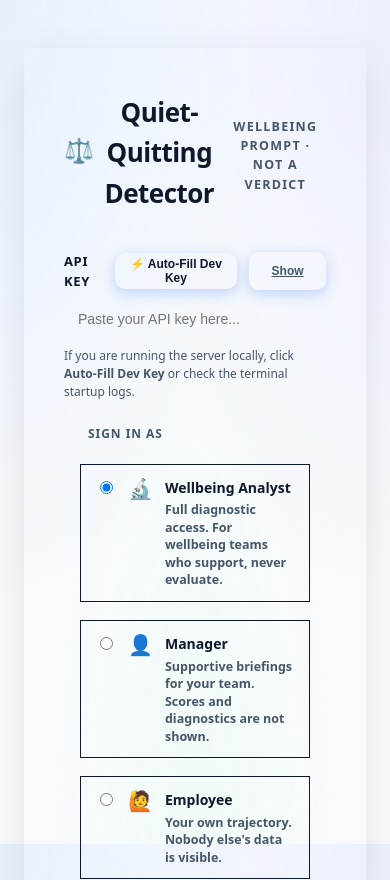
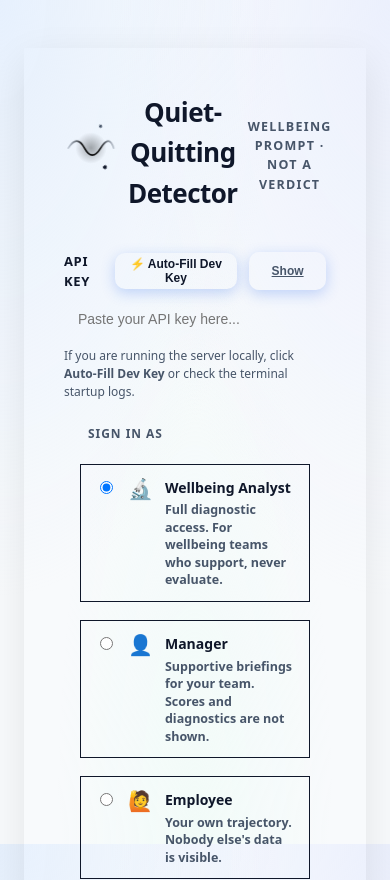
Before and after one commit to Athish2002/quiet-quitting-detector, a React (Vite) app in the folder frontend/: page /cohort in a window 390 px wide. Shown: the top 880 px of the page. Built offline with nearby package versions, Linux system fonts and the light colour scheme.

Commit message:
feat(ui): signature Equilibrium Orbit brand symbol, jaw-dropping theme animations, and responsive micro-interactions

```diff
--- a/frontend/src/components/ApiKeyGate.tsx
+++ b/frontend/src/components/ApiKeyGate.tsx
@@ -21,6 +21,7 @@ import {
   clearRole,
   useRole,
 } from "../contexts/RoleContext";
+import { BrandSymbol } from "./BrandSymbol";
 
 const DEV_KEYS: Record<Role, string> = {
   analyst: "qqd-dev-key-admin-local-32bytes",
@@ -109,8 +110,8 @@ export function ApiKeyGate({ children }: { children: React.ReactNode }) {
         }}
       >
         <div className="gate__brand" style={{ textAlign: "center", marginBottom: "2rem" }}>
-          <div style={{ display: "inline-flex", alignItems: "center", justifyContent: "center", width: "48px", height: "48px", background: "var(--accent-bg)", color: "var(--accent)", fontSize: "24px", marginBottom: "12px" }}>
-            ⚖️
+          <div style={{ display: "inline-flex", alignItems: "center", justifyContent: "center", marginBottom: "14px" }}>
+            <BrandSymbol size={54} />
           </div>
           <h1 className="gate__title" style={{ margin: "0 0 6px", fontSize: "26px", fontFamily: "var(--font-heading)", color: "var(--ink)", letterSpacing: "-0.02em" }}>
             Quiet-Quitting Detector
--- /dev/null
+++ b/frontend/src/components/BrandSymbol.tsx
@@ -0,0 +1,165 @@
+// frontend/src/components/BrandSymbol.tsx
+//
+// The signature emblem for the Quiet-Quitting Detector:
+// "The Equilibrium Orbit & Telemetry Waveform"
+//
+// Architecture:
+// 1. Gyroscopic Calibration Orbit (Dual-speed rotation)
+// 2. Harmonic Telemetry Sine Wave (Dynamic pulsing gradient)
+// 3. Central Balance Meridian & Nucleus (Equilibrium indicator)
+// 4. Tri-Node Orbital Telemetry Satellites (Output, Responsiveness, Wellbeing)
+
+export interface BrandSymbolProps {
+  size?: "sm" | "md" | "lg" | "xl" | number;
+  className?: string;
+  animate?: boolean;
+  interactive?: boolean;
+  label?: string;
+}
+
+export function BrandSymbol({
+  size = "md",
+  className = "",
+  animate = true,
+  interactive = true,
+  label = "Quiet-Quitting Detector Symbol",
+}: BrandSymbolProps) {
+  const pixelSize =
+    typeof size === "number"
+      ? size
+      : size === "sm"
+      ? 24
+      : size === "md"
+      ? 34
+      : size === "lg"
+      ? 48
+      : 64;
+
+  return (
+    <div
+      className={`brand-symbol-wrapper ${interactive ? "brand-symbol--interactive" : ""} ${className}`}
+      style={{
+        width: `${pixelSize}px`,
+        height: `${pixelSize}px`,
+        display: "inline-flex",
+        alignItems: "center",
+        justifyContent: "center",
+        flexShrink: 0,
+        position: "relative",
+      }}
+      aria-label={label}
+      role="img"
+    >
+      <svg
+        viewBox="0 0 100 100"
+        width="100%"
+        height="100%"
+        fill="none"
+        xmlns="http://www.w3.org/2000/svg"
+        className={`brand-symbol-svg ${animate ? "brand-symbol--animated" : ""}`}
+      >
+        <defs>
+          {/* Theme-Adaptive Primary Gradient */}
+          <linearGradient id="qqd-accent-grad" x1="0%" y1="0%" x2="100%" y2="100%">
+            <stop offset="0%" stopColor="var(--accent)" stopOpacity="1" />
+            <stop offset="100%" stopColor="var(--ink)" stopOpacity="0.8" />
+          </linearGradient>
+
+          {/* Glowing Waveform Gradient */}
+          <linearGradient id="qqd-wave-grad" x1="0%" y1="50%" x2="100%" y2="50%">
+            <stop offset="0%" stopColor="var(--muted)" stopOpacity="0.3" />
+            <stop offset="30%" stopColor="var(--accent)" stopOpacity="0.9" />
+            <stop offset="50%" stopColor="var(--accent)" stopOpacity="1" />
+            <stop offset="70%" stopColor="var(--accent)" stopOpacity="0.9" />
+            <stop offset="100%" stopColor="var(--muted)" stopOpacity="0.3" />
+          </linearGradient>
+
+          {/* Core Radial Flare */}
+          <radialGradient id="qqd-core-flare" cx="50%" cy="50%" r="50%">
+            <stop offset="0%" stopColor="var(--accent)" stopOpacity="0.5" />
+            <stop offset="100%" stopColor="var(--accent)" stopOpacity="0" />
+          </radialGradient>
+        </defs>
+
+        {/* Ambient Core Glow */}
+        <circle
+          cx="50"
+          cy="50"
+          r="28"
+          fill="url(#qqd-core-flare)"
+          className="brand-symbol__glow"
+        />
+
+        {/* Outer Calibrated Orbit Track (Clockwise Gyroscope) */}
+        <circle
+          cx="50"
+          cy="50"
+          r="44"
+          stroke="var(--rule)"
+          strokeWidth="1.5"
+          strokeDasharray="4 4"
+          className="brand-symbol__orbit-outer"
+        />
+
+        {/* Inner Gyroscopic Ring (Counter-Clockwise) */}
+        <circle
+          cx="50"
+          cy="50"
+          r="34"
+          stroke="var(--accent)"
+          strokeWidth="2"
+          strokeDasharray="18 10 32 10"
+          strokeLinecap="round"
+          className="brand-symbol__orbit-inner"
+        />
+
+        {/* Dynamic Harmonic Waveform Spine */}
+        <path
+          d="M 8 50 Q 24 24, 38 50 T 68 50 T 92 50"
+          stroke="url(#qqd-wave-grad)"
+          strokeWidth="2.75"
+          strokeLinecap="round"
+          strokeLinejoin="round"
+          className="brand-symbol__wave"
+        />
+
+        {/* Horizontal Equilibrium Baseline Axis */}
+        <line
+          x1="12"
+          y1="50"
+          x2="88"
+          y2="50"
+          stroke="var(--rule)"
+          strokeWidth="1"
+          strokeDasharray="2 3"
+          className="brand-symbol__axis"
+        />
+
+        {/* Central Equilibrium Nucleus */}
+        <g className="brand-symbol__nucleus">
+          <rect
+            x="44"
+            y="44"
+            width="12"
+            height="12"
+            transform="rotate(45 50 50)"
+            fill="var(--surface)"
+            stroke="var(--accent)"
+            strokeWidth="2"
+          />
+          <circle cx="50" cy="50" r="2.5" fill="var(--accent)" />
+        </g>
+
+        {/* Tri-Node Orbital Telemetry Satellites */}
+        <g className="brand-symbol__satellites">
+          {/* Node 1: High Output / Activity */}
+          <circle cx="50" cy="6" r="3.5" fill="var(--ink)" stroke="var(--paper)" strokeWidth="1" />
+          {/* Node 2: Responsiveness */}
+          <circle cx="88" cy="72" r="3" fill="var(--accent)" stroke="var(--paper)" strokeWidth="1" />
+          {/* Node 3: Baseline Equilibrium */}
+          <circle cx="12" cy="72" r="3" fill="var(--muted)" stroke="var(--paper)" strokeWidth="1" />
+        </g>
+      </svg>
+    </div>
+  );
+}
--- a/frontend/src/components/Sidebar.tsx
+++ b/frontend/src/components/Sidebar.tsx
@@ -19,6 +19,7 @@ import { api } from "../api/client";
 import type { ProviderStatus, RunProgress } from "../api/types";
 import { ThemeToggle } from "./ThemeToggle";
 import { useRole, ROLE_LABELS } from "../contexts/RoleContext";
+import { BrandSymbol } from "./BrandSymbol";
 
 /** Person detail is reached from the cohort, so it sits third but has no fixed href. */
 const NAV_BEFORE_PERSON = [
@@ -88,8 +89,8 @@ export function Sidebar() {
 
   return (
     <aside className="sidebar">
-      <div className="sidebar__brand">
-        <span className="sidebar__mark" aria-hidden="true" />
+      <div className="sidebar__brand" style={{ display: "flex", alignItems: "center", gap: "10px" }}>
+        <BrandSymbol size={32} />
         <span className="sidebar__brand-name">
           Quiet-Quitting
           <br />
--- a/frontend/src/styles.css
+++ b/frontend/src/styles.css
@@ -3379,3 +3379,177 @@ legend {
   color: var(--muted);
   white-space: nowrap;
 }
+
+/* ==========================================================================
+   Unique Signature Brand Emblem: The Equilibrium Orbit & Waveform Pulse
+   ========================================================================== */
+
+.brand-symbol-wrapper {
+  transition: transform 0.3s cubic-bezier(0.16, 1, 0.3, 1);
+  transform-origin: center center;
+}
+
+.brand-symbol--interactive:hover {
+  transform: scale(1.06);
+}
+
+.brand-symbol__glow {
+  transform-origin: 50px 50px;
+  animation: qqd-glow-pulse 4s ease-in-out infinite alternate;
+}
+
+.brand-symbol--animated .brand-symbol__orbit-outer {
+  transform-origin: 50px 50px;
+  animation: qqd-orbit-clockwise 24s linear infinite;
+}
+
+.brand-symbol--animated .brand-symbol__orbit-inner {
+  transform-origin: 50px 50px;
+  animation: qqd-orbit-counter 16s linear infinite;
+}
+
+.brand-symbol--animated .brand-symbol__wave {
+  animation: qqd-wave-pulse 3.6s ease-in-out infinite alternate;
+}
+
+.brand-symbol--animated .brand-symbol__nucleus {
+  transform-origin: 50px 50px;
+  animation: qqd-nucleus-breathe 2.8s ease-in-out infinite alternate;
+}
+
+.brand-symbol--animated .brand-symbol__satellites {
+  transform-origin: 50px 50px;
+  animation: qqd-satellites-revolve 14s linear infinite;
+}
+
+.brand-symbol--interactive:hover .brand-symbol__orbit-inner {
+  animation-duration: 6s;
+}
+
+.brand-symbol--interactive:hover .brand-symbol__orbit-outer {
+  animation-duration: 10s;
+}
+
+.brand-symbol--interactive:hover .brand-symbol__satellites {
+  animation-duration: 5s;
+}
+
+@keyframes qqd-orbit-clockwise {
+  from {
+    transform: rotate(0deg);
+  }
+  to {
+    transform: rotate(360deg);
+  }
+}
+
+@keyframes qqd-orbit-counter {
+  from {
+    transform: rotate(0deg);
+  }
+  to {
+    transform: rotate(-360deg);
+  }
+}
+
+@keyframes qqd-wave-pulse {
+  0% {
+    stroke-width: 2.2px;
+    opacity: 0.75;
+  }
+  50% {
+    stroke-width: 3.2px;
+    opacity: 1;
+  }
+  100% {
+    stroke-width: 2.2px;
+    opacity: 0.75;
+  }
+}
+
+@keyframes qqd-nucleus-breathe {
+  0% {
+    transform: scale(0.92);
+  }
+  100% {
+    transform: scale(1.12);
+  }
+}
+
+@keyframes qqd-glow-pulse {
+  0% {
+    opacity: 0.3;
+    transform: scale(0.85);
+  }
+  100% {
+    opacity: 0.85;
+    transform: scale(1.15);
+  }
+}
+
+@keyframes qqd-satellites-revolve {
+  from {
+    transform: rotate(0deg);
+  }
+  to {
+    transform: rotate(360deg);
+  }
+}
+
+/* ==========================================================================
+   Jaw-Dropping UI Transitions & Theme Animations
+   ========================================================================== */
+
+.overview-page,
+.cohort-page,
+.person-page,
+.diagnostic-page,
+.simulator-page,
+.history-page,
+.ingest-page,
+.access-trail-page {
+  animation: modernist-page-reveal 0.35s cubic-bezier(0.16, 1, 0.3, 1) forwards;
+}
+
+@keyframes modernist-page-reveal {
+  0% {
+    opacity: 0;
+    transform: translateY(8px);
+  }
+  100% {
+    opacity: 1;
+    transform: translateY(0);
+  }
+}
+
+/* Smooth Interactive Card Hover & Depth */
+.link-card,
+.stat-cell,
+.overview-side__card,
+.diagnostic-card,
+.gate__role-card,
+.person-metric-card {
+  transition: transform 0.2s cubic-bezier(0.16, 1, 0.3, 1), border-color 0.2s ease, box-shadow 0.2s ease;
+}
+
+.link-card:hover {
+  transform: translateY(-2px);
+  border-color: var(--accent);
+  box-shadow: 0 6px 20px rgba(0, 0, 0, 0.06);
+}
+
+/* Range Sliders Glowing Thumb Animation */
+input[type="range"]::-webkit-slider-thumb {
+  transition: transform 0.15s ease, box-shadow 0.15s ease;
+}
+
+input[type="range"]::-webkit-slider-thumb:hover {
+  transform: scale(1.25);
+  box-shadow: 0 0 10px var(--accent);
+}
+
+/* Theme Toggle Button Radial Motion */
+.theme-toggle:hover .theme-toggle__icon {
+  transform: rotate(18deg) scale(1.1);
+  transition: transform 0.25s cubic-bezier(0.34, 1.56, 0.64, 1);
+}
```
Also changed, not shown: frontend/src/components/WelcomeState.tsx (+10 -0 lines), 1 other file (tests, documents, lock files or other folders).
